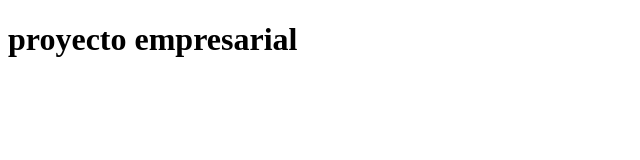
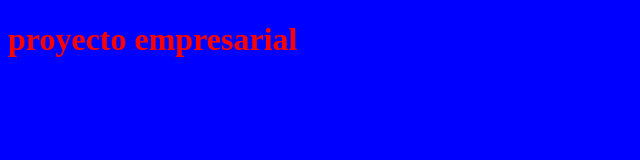
Before and after one commit to victorgallegosGIT/CursoGit, a plain HTML site: page index.html in a window 1280 px wide. Shown: the whole page, without its empty margins (0-640 px from the left). Drawn offline with Linux system fonts and the light colour scheme.

Commit message:
negrita y color rojo negrita y color rojo nuevo negrita y color rojo

```diff
--- a/css/estilos.css
+++ b/css/estilos.css
@@ -1,3 +1,5 @@
 body{
-background-color:f00F;
+background-color:#00F;
+font-weight:bold;
+color:#F00;
 }
```
